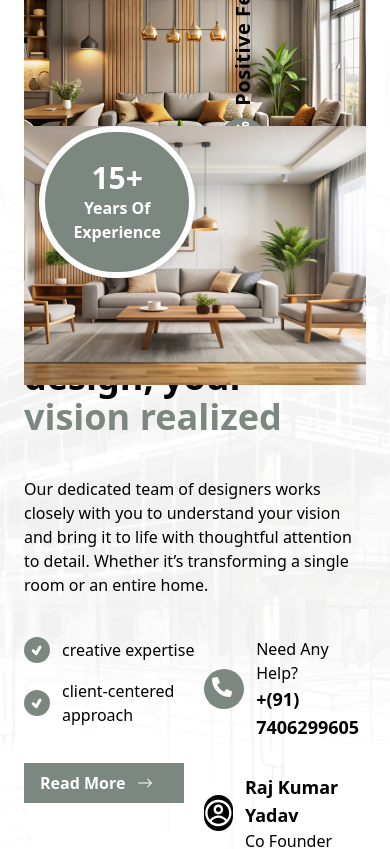
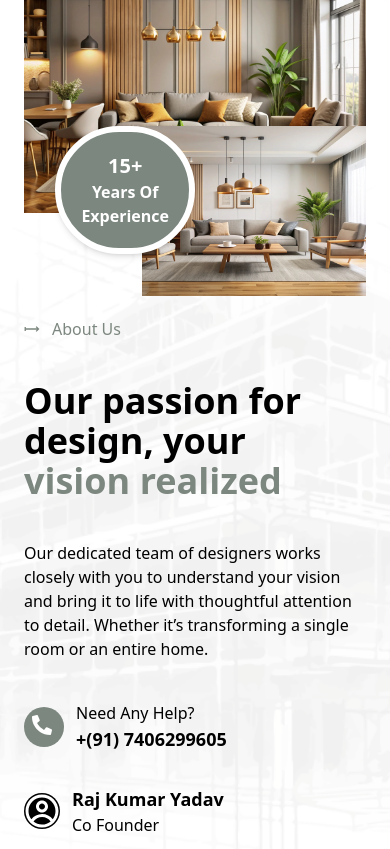
Before and after one commit to Coader-Sasmi/elite_work, a Next.js app: page / in a window 390 px wide. Shown: the part 800-1649 px from the top of the page. Built offline with nearby package versions, Linux system fonts and the light colour scheme.

Commit message:
About us section done

```diff
--- a/src/components/AboutUs.tsx
+++ b/src/components/AboutUs.tsx
@@ -22,7 +22,7 @@ export default function AboutUs() {
         <section className="relative w-full">
           <div className="flex ">
             <img src="./about_img_1.jpg" alt="image" className="" />
-            <div className="absolute flex items-center gap-3 -rotate-90 right-0 top-1/4 ">
+            <div className="absolute hidden md:flex items-center gap-3 -rotate-90 right-0 top-1/4 ">
               <motion.div
                 whileHover="hover"
                 className="relative rounded-full overflow-hidden p-6 bg-quaternary "
@@ -48,8 +48,8 @@ export default function AboutUs() {
             </div>
           </div>
           <div className="absolute bg-quaternary rounded-full border-[0.4rem] border-white right-1/2 z-10 top-2/3 shadow-md">
-            <p className="text-white text-center p-7 font-semibold">
-              <span className="text-3xl">15+</span>
+            <p className="text-white text-center md:p-7 p-5 font-semibold">
+              <span className="md:text-3xl text-xl">15+</span>
               <br />
               <span>
                 Years Of <br /> Experience
@@ -59,14 +59,19 @@ export default function AboutUs() {
           <img
             src="./about_img_2.jpg"
             alt="image"
-            className="absolute right-0 top-2/3"
+            className="absolute right-0 top-2/3 w-56 md:w-auto"
           />
         </section>
-        <section className="w-full flex flex-col gap-10">
-          <h1 className="flex gap-3 items-center text-quaternary">
+        <section className="w-full flex flex-col gap-10 pt-16 md:pt-0">
+          <motion.div
+            className="flex gap-3 items-center text-quaternary"
+            initial={{ y: 50, opacity: 0.5 }}
+            whileInView={{ y: 0, opacity: 1 }}
+            transition={{ ease: "easeOut", duration: 1.5 }}
+          >
             <CgArrowLongRightL />
-            <span className="">About Us</span>
-          </h1>
+            <h5 className="font-medium">About Us</h5>
+          </motion.div>
           <h1 className="text-4xl font-semibold">
             Our passion for design, your
             <br /> <span className="text-quaternary">vision realized</span>
@@ -76,7 +81,12 @@ export default function AboutUs() {
             your vision and bring it to life with thoughtful attention to
             detail. Whether it’s transforming a single room or an entire home.
           </p>
-          <div className="flex justify-between w-full">
+          <motion.div
+            className="flex md:flex-row flex-col-reverse gap-5 justify-between w-full"
+            initial={{ y: 50, opacity: 0.5 }}
+            whileInView={{ y: 0, opacity: 1 }}
+            transition={{ ease: "easeOut", duration: 1.5, delay: 0.5 }}
+          >
             <div className="flex flex-col gap-4 ">
               <div className="flex items-center gap-3">
                 <div className="bg-quaternary rounded-full p-1 text-white">
@@ -146,7 +156,7 @@ export default function AboutUs() {
                 </div>
               </div>
             </div>
-          </div>
+          </motion.div>
         </section>
       </aside>
     </>
```
